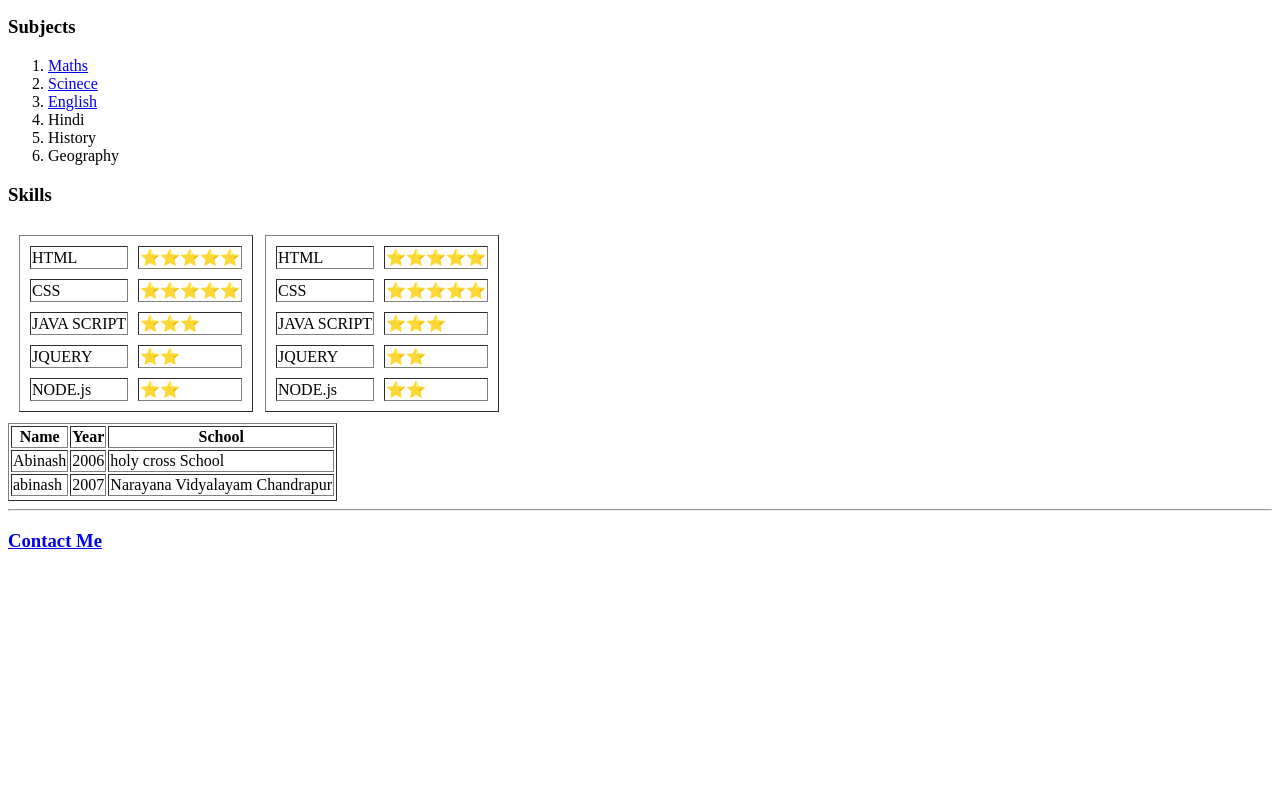
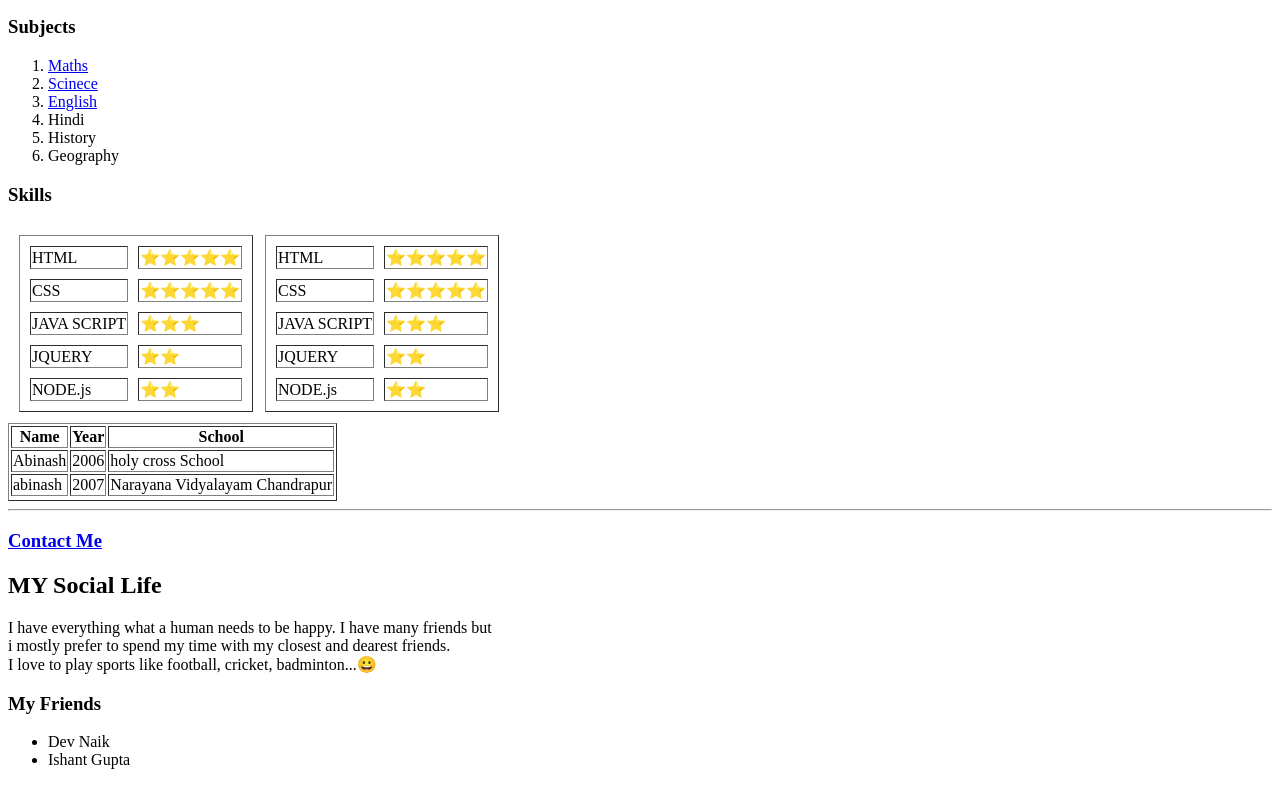
Before and after one commit to Abinash-Anand/my-first-html-website, a plain HTML site: page index.html in a window 1280 px wide. Shown: the part 344-1129 px from the top of the page. Before the commit the page ends 915 px from the top, so only its background shows below. Drawn offline with Linux system fonts and the light colour scheme.

Commit message:
Update index.html

```diff
--- a/index.html
+++ b/index.html
@@ -115,6 +115,15 @@
   </table>
   <hr>
   <h3><a href="file:///C:/Users/ABINASH%20ANAND/OneDrive/Documents/Html%20Personal%20project/html%20project/contacts.html"> Contact Me</a></h3>
+<h2>MY Social Life</h2>
+<p>I have everything what a human needs to be happy. I have many friends but <br> i mostly prefer to spend my time with my closest and dearest friends.<br>
+  I love to play sports like football, cricket, badminton...😀</p>
+
+<h3>My Friends</h3>
+<ul>
+  <li>Dev Naik</li>
+  <li>Ishant Gupta</li>
+</ul>
 
 </body>
 
```
